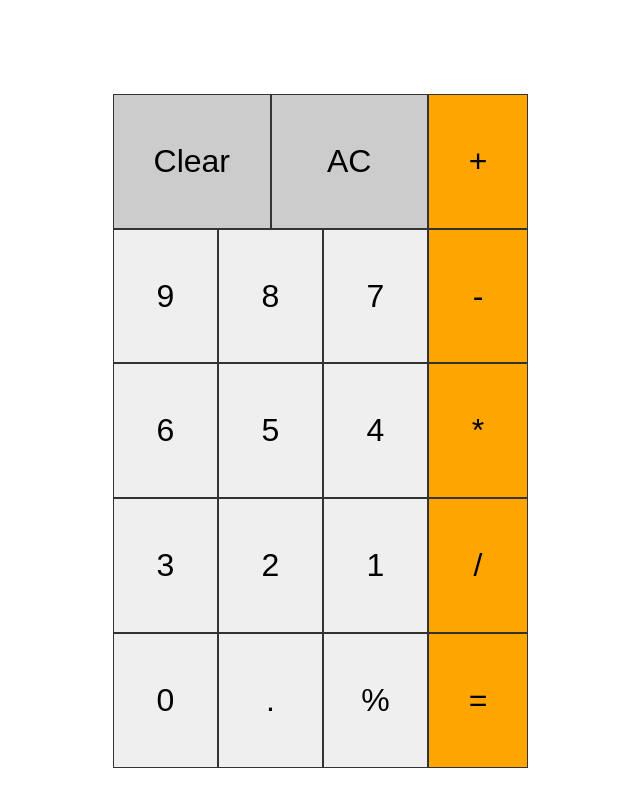
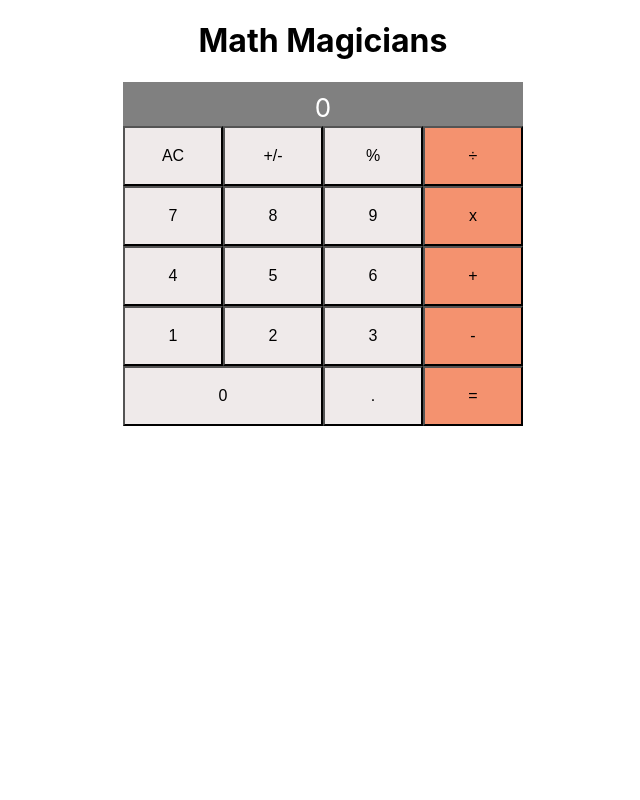
Before and after one commit to CrystallineButterfly/Magic-Calc, a React (Create React App) app: page / in a window 1280 px wide. Shown: the whole page, without its empty margins (317-957 px from the left). Built offline with nearby package versions, Linux system fonts and the light colour scheme.

Commit message:
Re-formatted to class components for requirements, however I have left the more efficent way to do it, in the comments still

```diff
--- a/package.json
+++ b/package.json
@@ -6,6 +6,7 @@
     "@testing-library/jest-dom": "^5.16.4",
     "@testing-library/react": "^13.3.0",
     "@testing-library/user-event": "^13.5.0",
+    "big.js": "^6.2.0",
     "react": "^18.2.0",
     "react-dom": "^18.2.0",
     "react-scripts": "5.0.1",
--- /dev/null
+++ b/src/App.css
@@ -0,0 +1,39 @@
+.App {
+  text-align: center;
+}
+
+.Calculator {
+  display: flex;
+  flex-direction: column;
+  justify-content: center;
+  width: 100%;
+}
+
+.display {
+  background-color: gray;
+  align-self: center;
+  height: 44px;
+  font-size: 36px;
+  width: 400px;
+}
+
+span {
+  color: white;
+  font-size: 26px;
+}
+
+button {
+  width: 100px;
+  height: 60px;
+  font-size: 16px;
+  color: black;
+  background-color: rgb(239, 234, 234);
+}
+
+.wide-button {
+  width: 200px;
+}
+
+.orange {
+  background-color: rgba(242, 123, 80, 0.819);
+}
--- a/src/App.js
+++ b/src/App.js
@@ -1,15 +1,16 @@
 /* eslint-disable react/button-has-type */
-/* eslint-disable no-console */
-import ReactDOM from 'react-dom';
-import Calculator from './components/calculator';
-import './index.css';
+import React from 'react';
+import './App.css';
+import { Calculator } from './components/Calculator';
 
-function App() {
-  /* eslint no-eval: 0 */
-  return <Calculator />;
+export class App extends React.PureComponent {
+  render() {
+    return (
+      <div className="App">
+        <h1>Math Magicians</h1>
+        <Calculator />
+      </div>
+    );
+  }
 }
-
-const root = ReactDOM.createRoot(document.getElementById('root'));
-root.render(<Calculator />);
-
 export default App;
--- a/src/components/calculator.js
+++ b/src/components/calculator.js
@@ -1,82 +1,116 @@
-/* eslint-disable react/button-has-type */
-/* eslint-disable no-console */
-import React, { useState } from 'react';
-import '../index.css';
+import React from 'react';
+import calculate from '../logic/calculate';
 
-function Calculator() {
-  /* eslint no-eval: 0 */
+export class Calculator extends React.PureComponent {
+  constructor(props) {
+    super(props);
+    this.state = {
+      total: 0,
+      next: null,
+      operation: null,
+    };
+  }
 
-  const [input, setInput] = useState('');
-  const calcBtns = [];
-  [9, 8, 7, 6, 5, 4, 3, 2, 1, 0, '.', '%'].forEach((item) => {
-    calcBtns.push(
-      <button
-        onClick={(e) => {
-          setInput(input + e.target.value);
-        }}
-        value={item}
-        key={item}
-      >
-        {' '}
-        {item}
-      </button>,
-    );
-  });
+  calculationBtn = (x) => {
+    this.setState((s) => calculate(s, x));
+  };
 
+  render() {
+    const { next, operation, total } = this.state;
     return (
-    <div className="wrapper">
-      {' '}
-      <div className="show-input">{input}</div>
-      <div className="digits flex">{calcBtns}</div>
-      <div className="modifiers subgrid">
-        {/* clear button */}
-
-        <button onClick={() => setInput(input.substr(0, input.length - 1))}>
-          Clear
-        </button>
-
-        {/* clear all */}
-        <button onClick={() => setInput('')} value="">
+      <div className="Calculator">
+        <div className="display">
+          <span>{total}</span>
+          <span>{operation}</span>
+          <span>{next}</span>
+        </div>
+        <div className="operators">
+          <button type="button" onClick={() => this.calculationBtn('AC')}>
             AC
           </button>
+          <button type="button" onClick={() => this.calculationBtn('+/-')}>
+            +/-
+          </button>
+          <button type="button" onClick={() => this.calculationBtn('%')}>
+            %
+          </button>
+          <button
+            className="orange"
+            type="button"
+            onClick={() => this.calculationBtn('÷')}
+          >
+            ÷
+          </button>
         </div>
-      <div className="operations subgrid">
-        {/* add button */}
-        <button onClick={(e) => setInput(input + e.target.value)} value="+">
+        <div className="first-digits">
+          <button type="button" onClick={() => this.calculationBtn('7')}>
+            7
+          </button>
+          <button type="button" onClick={() => this.calculationBtn('8')}>
+            8
+          </button>
+          <button type="button" onClick={() => this.calculationBtn('9')}>
+            9
+          </button>
+          <button
+            type="button"
+            className="orange"
+            onClick={() => this.calculationBtn('x')}
+          >
+            x
+          </button>
+        </div>
+        <div className="second-digits">
+          <button type="button" onClick={() => this.calculationBtn('4')}>
+            4
+          </button>
+          <button type="button" onClick={() => this.calculationBtn('5')}>
+            5
+          </button>
+          <button type="button" onClick={() => this.calculationBtn('6')}>
+            6
+          </button>
+          <button
+            type="button"
+            className="orange"
+            onClick={() => this.calculationBtn('+')}
+          >
             +
           </button>
-
-        {/* minus btn */}
-        <button onClick={(e) => setInput(input + e.target.value)} value="-">
-          {' '}
+        </div>
+        <div className="third-digits">
+          <button type="button" onClick={() => this.calculationBtn('1')}>
+            1
+          </button>
+          <button type="button" onClick={() => this.calculationBtn('2')}>
+            2
+          </button>
+          <button type="button" onClick={() => this.calculationBtn('3')}>
+            3
+          </button>
+          <button
+            type="button"
+            className="orange"
+            onClick={() => this.calculationBtn('-')}
+          >
             -
-          {' '}
           </button>
-
-        <button onClick={(e) => setInput(input + e.target.value)} value="*">
-          {' '}
-          *
+        </div>
+        <div className="bottom-digits">
+          <button
+            type="button"
+            className="wide-button"
+            onClick={() => this.calculationBtn('0')}
+          >
+            0
           </button>
-
-        <button onClick={(e) => setInput(input + e.target.value)} value="/">
-          {' '}
-          /
+          <button type="button" onClick={() => this.calculationBtn('.')}>
+            .
           </button>
-        {/* "=" btn */}
           <button
-          onClick={() => {
-            try {
-              setInput(
-                String(eval(input)).length > 3
-                  && String(eval(input)).includes('.')
-                  ? String(eval(input).toFixed(4))
-                  : String(eval(input)),
-              );
-            } catch (e) {
-              console.log(e);
-            }
-          }}
-          value="="
+            type="button"
+            className="orange"
+            onClick={() => this.calculationBtn('=')}
           >
             =
           </button>
@@ -84,5 +118,96 @@ function Calculator() {
       </div>
     );
   }
+}
 
 export default Calculator;
+
+// this is the more efficent way of doing it- Below
+// /* eslint-disable react/button-has-type */
+// /* eslint-disable no-console */
+// import React, { useState } from 'react';
+// import '../index.css';
+
+// function Calculator() {
+//   /* eslint no-eval: 0 */
+
+//   const [input, setInput] = useState('');
+//   const calcBtns = [];
+//   [9, 8, 7, 6, 5, 4, 3, 2, 1, 0, '.', '%'].forEach((item) => {
+//     calcBtns.push(
+//       <button
+//         onClick={(e) => {
+//           setInput(input + e.target.value);
+//         }}
+//         value={item}
+//         key={item}
+//       >
+//         {' '}
+//         {item}
+//       </button>,
+//     );
+//   });
+
+//   return (
+//     <div className="wrapper">
+//       {' '}
+//       <div className="show-input">{input}</div>
+//       <div className="digits flex">{calcBtns}</div>
+//       <div className="modifiers subgrid">
+//         {/* clear button */}
+
+//         <button onClick={() => setInput(input.substr(0, input.length - 1))}>
+//           Clear
+//         </button>
+
+//         {/* clear all */}
+//         <button onClick={() => setInput('')} value="">
+//           AC
+//         </button>
+//       </div>
+//       <div className="operations subgrid">
+//         {/* add button */}
+//         <button onClick={(e) => setInput(input + e.target.value)} value="+">
+//           +
+//         </button>
+
+//         {/* minus btn */}
+//         <button onClick={(e) => setInput(input + e.target.value)} value="-">
+//           {' '}
+//           -
+//           {' '}
+//         </button>
+
+//         <button onClick={(e) => setInput(input + e.target.value)} value="*">
+//           {' '}
+//           *
+//         </button>
+
+//         <button onClick={(e) => setInput(input + e.target.value)} value="/">
+//           {' '}
+//           /
+//         </button>
+//         {/* "=" btn */}
+//         <button
+//           onClick={() => {
+//             try {
+//               setInput(
+//                 String(eval(input)).length > 3
+//                   && String(eval(input)).includes('.')
+//                   ? String(eval(input).toFixed(4))
+//                   : String(eval(input)),
+//               );
+//             } catch (e) {
+//               console.log(e);
+//             }
+//           }}
+//           value="="
+//         >
+//           =
+//         </button>
+//       </div>
+//     </div>
+//   );
+// }
+
+// export default Calculator;
--- a/src/index.css
+++ b/src/index.css
@@ -1,4 +1,34 @@
-html,
+body {
+  margin: 0;
+  font-family:
+    -apple-system,
+    BlinkMacSystemFont,
+    'Segoe UI',
+    'Roboto',
+    'Oxygen',
+    'Ubuntu',
+    'Cantarell',
+    'Fira Sans',
+    'Droid Sans',
+    'Helvetica Neue',
+    sans-serif;
+  -webkit-font-smoothing: antialiased;
+  -moz-osx-font-smoothing: grayscale;
+}
+
+code {
+  font-family:
+    source-code-pro,
+    Menlo,
+    Monaco,
+    Consolas,
+    'Courier New',
+    monospace;
+}
+
+/* Orignal styling below before change suggestion by a code reviewer */
+
+/* html,
 body {
   margin: 0;
   padding: 0;
@@ -21,7 +51,8 @@ button {
 }
 
 /* All things Grid, Flexbox, Box Alignment */
-.wrapper,
+
+/* .wrapper,
 .subgrid {
   display: grid;
 }
@@ -67,4 +98,4 @@ button {
 .digits button {
   flex: 1 0 26%;
   background-color: #efefef;
-}
+}  */
--- a/src/index.js
+++ b/src/index.js
@@ -1,7 +1,7 @@
 import React from 'react';
 import ReactDOM from 'react-dom/client';
 import './index.css';
-import App from './App';
+import { App } from './App';
 
 const root = ReactDOM.createRoot(document.getElementById('root'));
 root.render(
--- /dev/null
+++ b/src/logic/calculate.js
@@ -0,0 +1,124 @@
+import operate from './operate';
+
+function isNumber(item) {
+  return !!item.match(/[0-9]+/);
+}
+
+export default function calculate(obj, buttonName) {
+  if (buttonName === 'AC') {
+    return {
+      total: null,
+      next: null,
+      operation: null,
+    };
+  }
+
+  if (isNumber(buttonName)) {
+    if (buttonName === '0' && obj.next === '0') {
+      return {};
+    }
+
+    if (obj.operation) {
+      if (obj.next && obj.next !== '0') {
+        return { ...obj, next: obj.next + buttonName };
+      }
+      return { ...obj, next: buttonName };
+    }
+
+    if (obj.next && obj.next !== '0') {
+      return {
+        next: obj.next + buttonName,
+        total: null,
+      };
+    }
+    return {
+      next: buttonName,
+      total: null,
+    };
+  }
+
+  if (buttonName === '.') {
+    if (obj.next) {
+      if (obj.next.includes('.')) {
+        return { ...obj };
+      }
+      return { ...obj, next: `${obj.next}.` };
+    }
+    if (obj.operation) {
+      return { ...obj, next: '0.' };
+    }
+    if (obj.total) {
+      if (obj.total.includes('.')) {
+        return {};
+      }
+      return { ...obj, next: `${obj.total}.` };
+    }
+    return { ...obj, next: '0.' };
+  }
+
+  if (buttonName === '=') {
+    if (obj.next && obj.operation) {
+      return {
+        total: operate(obj.total, obj.next, obj.operation),
+        next: null,
+        operation: null,
+      };
+    }
+    // '=' with no operation, nothing to do
+    return {};
+  }
+
+  if (buttonName === '+/-') {
+    if (obj.next) {
+      return { ...obj, next: (-1 * parseFloat(obj.next)).toString() };
+    }
+    if (obj.total) {
+      return { ...obj, total: (-1 * parseFloat(obj.total)).toString() };
+    }
+    return {};
+  }
+
+  // Button must be an operation
+
+  // When the user presses an operation button without having entered
+  // a number first, do nothing.
+  // if (!obj.next && !obj.total) {
+  //   return {};
+  // }
+
+  // User pressed an operation after pressing '='
+  if (!obj.next && obj.total && !obj.operation) {
+    return { ...obj, operation: buttonName };
+  }
+
+  // User pressed an operation button and there is an existing operation
+  if (obj.operation) {
+    if (obj.total && !obj.next) {
+      return { ...obj, operation: buttonName };
+    }
+
+    if (!obj.total) {
+      return { total: 0, operation: buttonName };
+    }
+
+    return {
+      total: operate(obj.total, obj.next, obj.operation),
+      next: null,
+      operation: buttonName,
+    };
+  }
+
+  // no operation yet, but the user typed one
+
+  // The user hasn't typed a number yet, just save the operation
+  if (!obj.next) {
+    return { operation: buttonName };
+  }
+
+  // save the operation and shift 'next' into 'total'
+  return {
+    total: obj.next,
+    next: null,
+    operation: buttonName,
+  };
+}
--- /dev/null
+++ b/src/logic/operate.js
@@ -0,0 +1,30 @@
+import Big from 'big.js';
+
+export default function operate(numberOne, numberTwo, operation) {
+  const one = Big(numberOne);
+  const two = Big(numberTwo);
+  if (operation === '+') {
+    return one.plus(two).toString();
+  }
+  if (operation === '-') {
+    return one.minus(two).toString();
+  }
+  if (operation === 'x') {
+    return one.times(two).toString();
+  }
+  if (operation === '÷') {
+    try {
+      return one.div(two).toString();
+    } catch (err) {
+      return "Can't divide by 0.";
+    }
+  }
+  if (operation === '%') {
+    try {
+      return one.mod(two).toString();
+    } catch (err) {
+      return "Can't find modulo as can't divide by 0.";
+    }
+  }
+  throw Error(`Unknown operation '${operation}'`);
+}
```
Also changed, not shown: 1 other file (tests, documents, lock files or other folders). Lines whose indentation alone changed are shown as unchanged.
